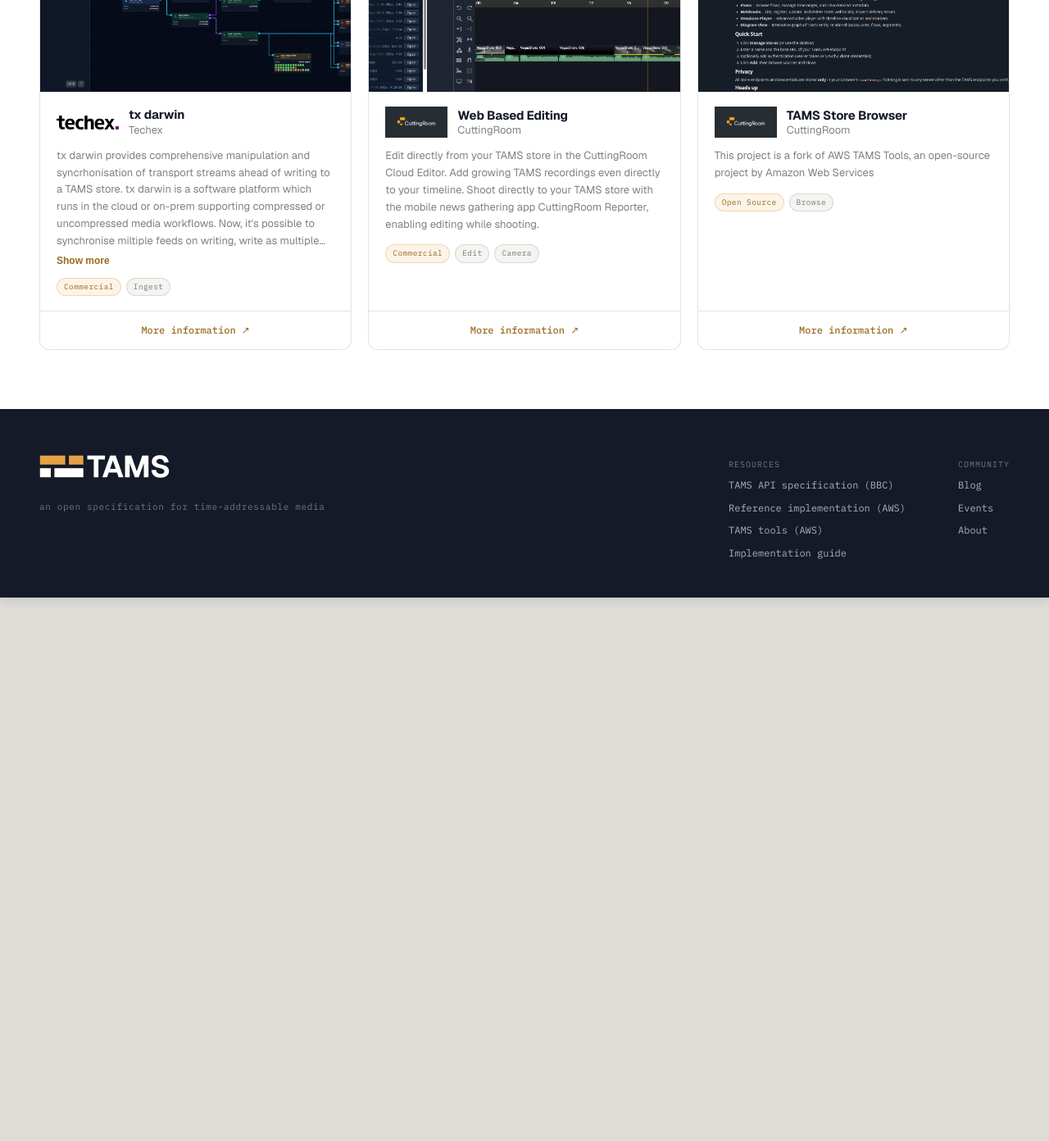
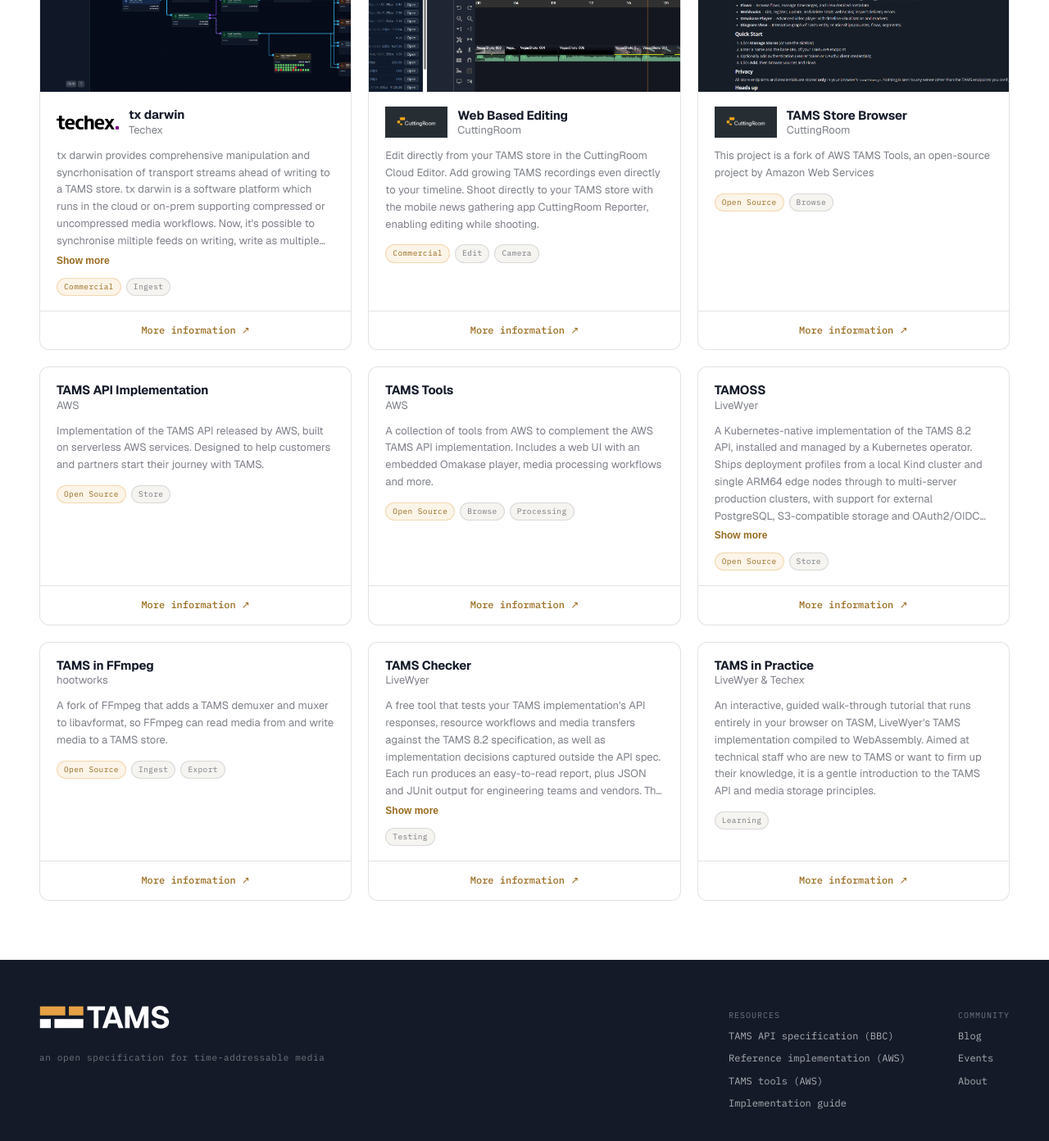
Before and after one commit to johnbilt/tams-website, a Jekyll site: the page built from solutions.html, in a window 1280 px wide and 1400 px high, scrolled down 738 px. Shown: the top 1392 px of the window at 82% size. Built offline with Jekyll 4.4.1, drawn with Linux system fonts in a browser that asks for light colours; before the commit the page ends 1467 px from its top, so only the background shows below that.

Commit message:
Adding first batch of tools

```diff
--- a/_data/partners.yml
+++ b/_data/partners.yml
@@ -31,3 +31,59 @@
   type: open-source
   functions:
     - browse
+
+- name: AWS
+  product: TAMS API Implementation
+  description: >
+    Implementation of the TAMS API released by AWS, built on serverless AWS services. Designed to help customers and partners start their journey with TAMS.
+  link: https://github.com/awslabs/time-addressable-media-store
+  type: open-source
+  functions:
+    - store
+
+- name: AWS
+  product: TAMS Tools
+  description: >
+    A collection of tools from AWS to complement the AWS TAMS API implementation. Includes a web UI with an embedded Omakase player, media processing workflows and more.
+  link: https://github.com/awslabs/time-addressable-media-store-tools
+  type: open-source
+  functions:
+    - browse
+    - processing
+
+- name: LiveWyer
+  product: TAMOSS
+  description: >
+    A Kubernetes-native implementation of the TAMS 8.2 API, installed and managed by a Kubernetes operator. Ships deployment profiles from a local Kind cluster and single ARM64 edge nodes through to multi-server production clusters, with support for external PostgreSQL, S3-compatible storage and OAuth2/OIDC authentication. Includes a web UI for browsing the store.
+  link: https://github.com/livewyer-ops/tamoss/
+  type: open-source
+  functions:
+    - store
+
+- name: hootworks
+  product: TAMS in FFmpeg
+  description: >
+    A fork of FFmpeg that adds a TAMS demuxer and muxer to libavformat, so FFmpeg can read media from and write media to a TAMS store.
+  link: https://github.com/hootworks/FFmpeg/tree/tams
+  type: open-source
+  functions:
+    - ingest
+    - export
+
+- name: LiveWyer
+  product: TAMS Checker
+  description: >
+    A free tool that tests your TAMS implementation's API responses, resource workflows and media transfers against the TAMS 8.2 specification, as well as implementation decisions captured outside the API spec. Each run produces an easy-to-read report, plus JSON and JUnit output for engineering teams and vendors. The checker creates and removes its own test data but leaves some artefacts, as the current specification requires, so run it against a dedicated test instance.
+  link: https://check.tams.lwy.sh/
+  type: free-tool
+  functions:
+    - testing
+
+- name: LiveWyer & Techex
+  product: TAMS in Practice
+  description: >
+    An interactive, guided walk-through tutorial that runs entirely in your browser on TASM, LiveWyer's TAMS implementation compiled to WebAssembly. Aimed at technical staff who are new to TAMS or want to firm up their knowledge, it is a gentle introduction to the TAMS API and media storage principles.
+  link: https://demo.tams.lwy.sh/
+  type: free-tool
+  functions:
+    - learning
```
